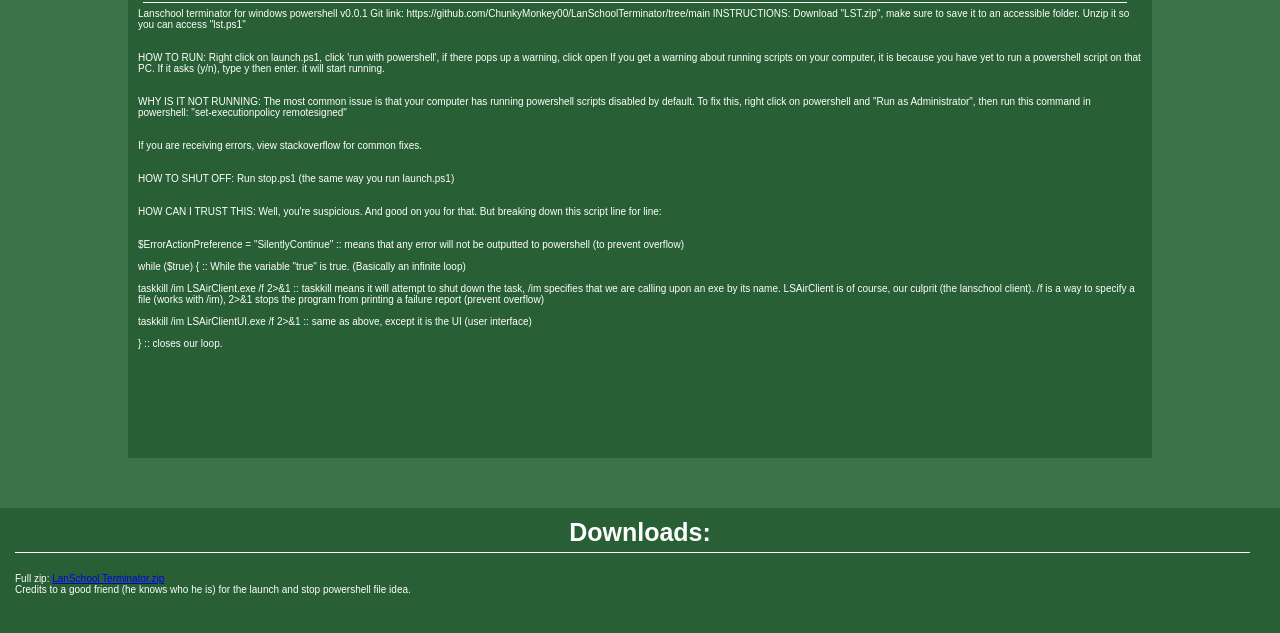
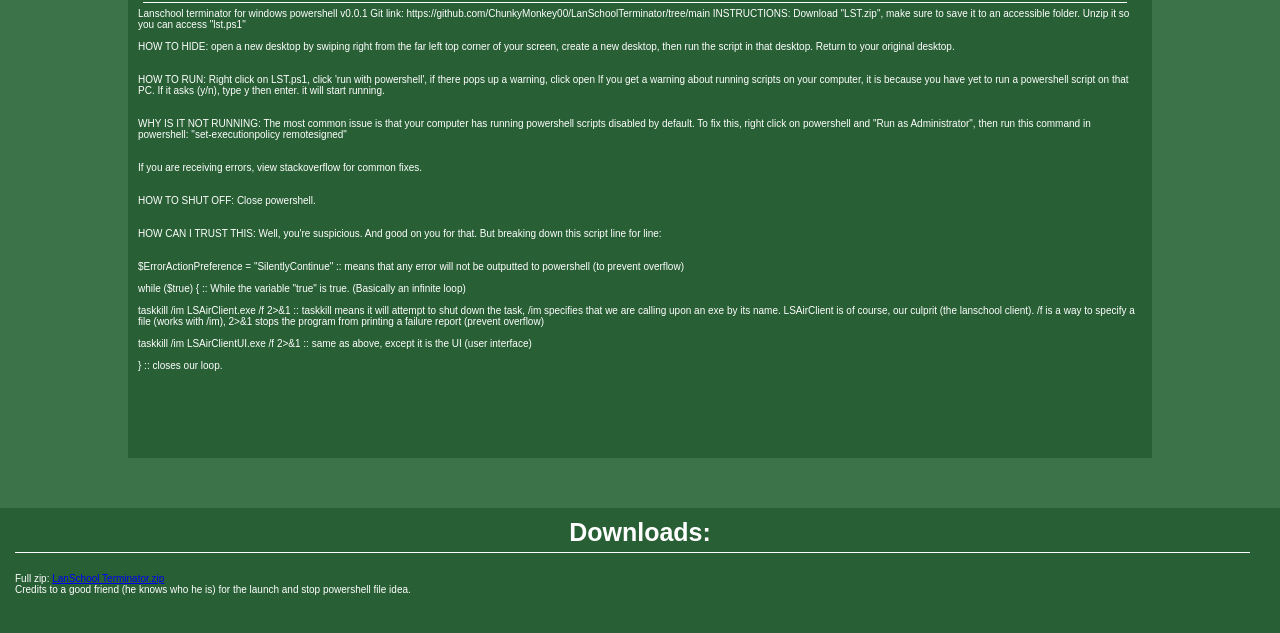
Before and after one commit to ChunkyMonkey00/LanSchoolTerminator, a plain HTML site: page index.html in a window 1280 px wide. Shown: the part 167-800 px from the top of the page. Drawn offline with Linux system fonts and the light colour scheme; a web font is replaced by a local one.

Commit message:
Update index.html

```diff
--- a/index.html
+++ b/index.html
@@ -47,9 +47,13 @@ INSTRUCTIONS:
 Download "LST.zip", make sure to save it to an accessible folder. Unzip it so you can access "lst.ps1"
 <br>
 <br>
+HOW TO HIDE:
+open a new desktop by swiping right from the far left top corner of your screen, create a new desktop, then run the script in that desktop. Return to your original desktop.
+<br>
+<br>
 <br>
 HOW TO RUN:
-Right click on launch.ps1, click 'run with powershell', if there pops up a warning, click open
+Right click on LST.ps1, click 'run with powershell', if there pops up a warning, click open
 If you get a warning about running scripts on your computer, it is because you have yet to run a powershell script on that PC.
 If it asks (y/n), type y then enter. it will start running.
 <br>
@@ -67,7 +71,7 @@ If you are receiving errors, view stackoverflow for common fixes.
 <br>
 <br>
 HOW TO SHUT OFF:
-Run stop.ps1 (the same way you run launch.ps1)
+Close powershell.
 <br>
 <br>
 <br>
```
